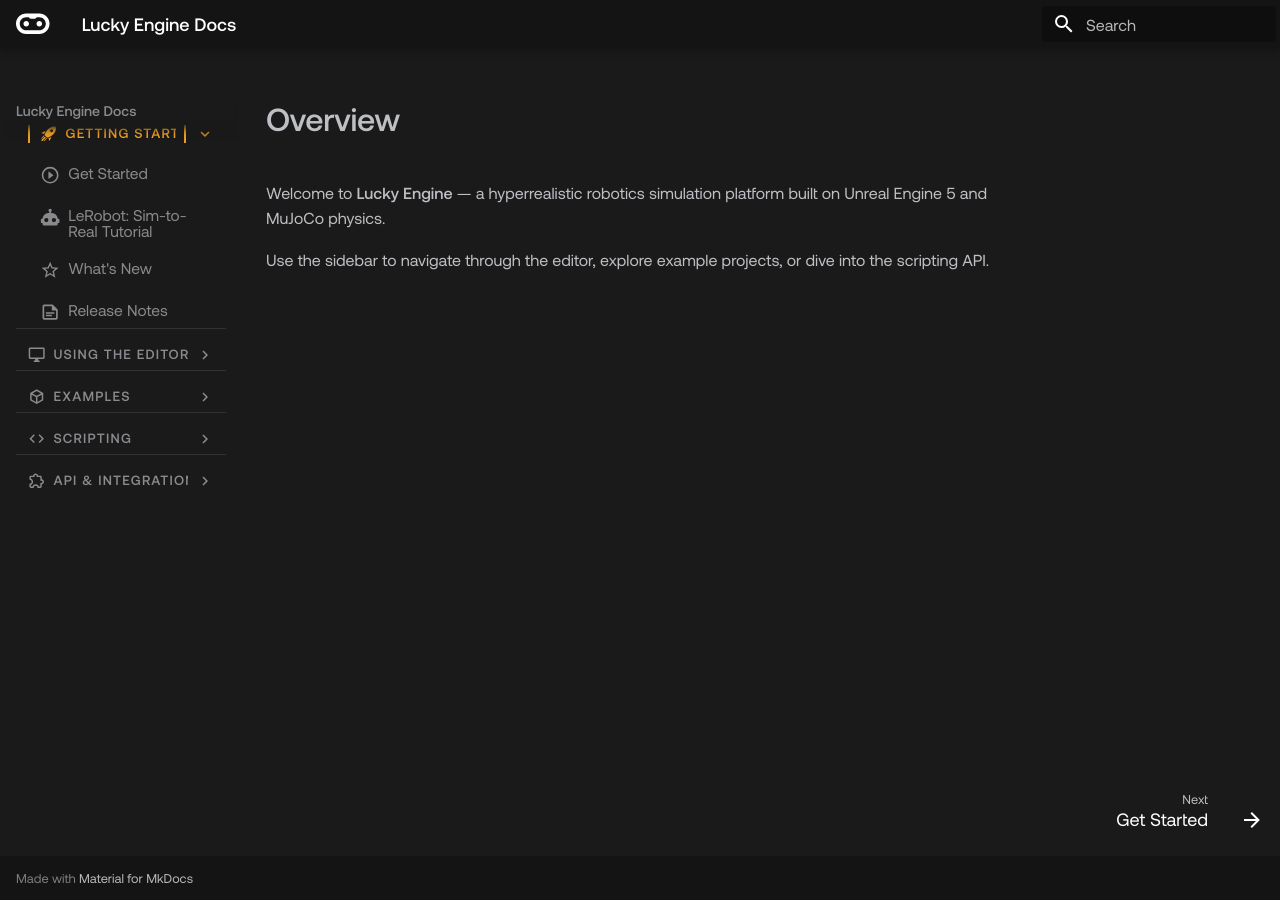
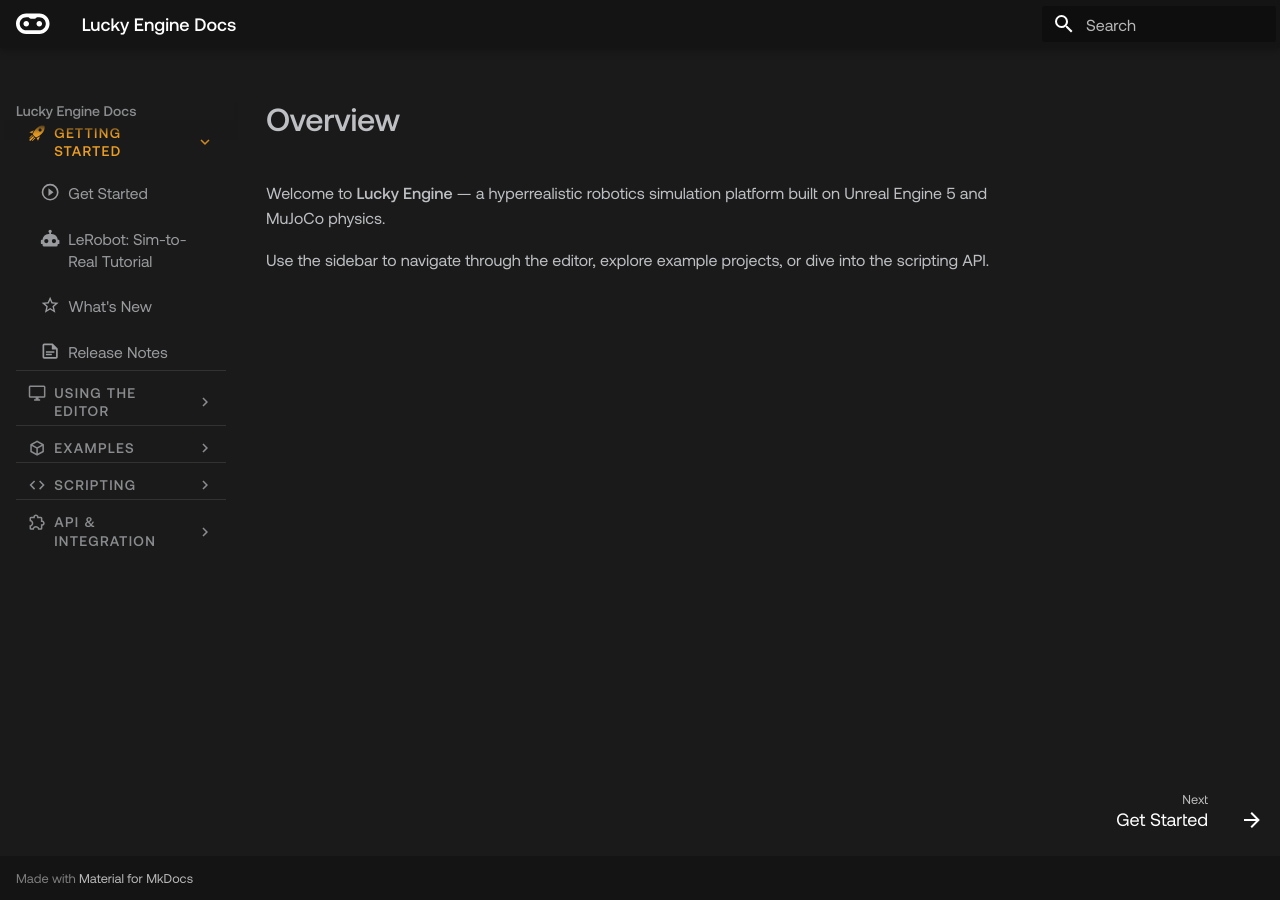
Before and after one commit to ZoreAnuj/luckyrobots-docs, an MkDocs documentation site: the page built from docs/getting-started/index.md, in a window 1280 px wide. Built offline with MkDocs 1.6.1 and Material for MkDocs 9.7.7, drawn with Linux system fonts in a browser that asks for light colours; the version menu is left out.

Commit message:
style(nav): 3-pass fix — preserve text-overflow, fix selector collision, explicit SVG sizing

```diff
--- a/docs/stylesheets/extra.css
+++ b/docs/stylesheets/extra.css
@@ -546,8 +546,10 @@ body { font-synthesis: style; }
 }
 
 /* =====================================================================
-   Sidebar navigation — compact, clean, icon-aligned
-   8pt grid · section labels muted · items tight · active = amber bar
+   Sidebar navigation — compact, clean, minimal
+   3-pass: (1) no flex on .md-ellipsis → text-overflow preserved
+           (2) deep selector on child items → no section-header collision
+           (3) explicit svg sizing, opacity ≥0.78, reduced-motion guard
    ===================================================================== */
 
 /* ─── Section labels ─────────────────────────────────────────────────── */
@@ -555,84 +557,109 @@ body { font-synthesis: style; }
 .md-nav--primary > .md-nav__list > .md-nav__item > label {
   display: flex;
   align-items: center;
+  cursor: pointer;
   text-transform: uppercase;
-  font-size: 0.67rem;
+  font-size: 0.7rem;
   font-weight: 700;
   letter-spacing: 0.09em;
   color: var(--md-default-fg-color--light);
-  padding: 0.85rem 0.6rem 0.3rem;
+  padding: 0.65rem 0.6rem 0.25rem;
   border-top: 1px solid var(--md-default-fg-color--lightest);
   margin-top: 0;
 }
 
-/* Icon + text: single line, truncate if too long */
+/* .md-ellipsis: flex child only — do NOT set display:flex here.
+   Material sets overflow:hidden + text-overflow:ellipsis + white-space:nowrap
+   on this element as a block; overriding display:flex breaks that. */
 .md-nav--primary > .md-nav__list > .md-nav__item > .md-nav__link .md-ellipsis,
 .md-nav--primary > .md-nav__list > .md-nav__item > label .md-ellipsis {
-  display: flex;
-  align-items: center;
-  gap: 0.4rem;
   flex: 1;
   min-width: 0;
-  overflow: hidden;
-  white-space: nowrap;
-  text-overflow: ellipsis;
 }
 
-/* Section icon — font-size drives SVG scale in Material */
+/* Section icon: inline-flex so it flows with the text node inside the
+   block .md-ellipsis and text-overflow still truncates properly */
 .md-nav--primary > .md-nav__list > .md-nav__item > .md-nav__link .md-ellipsis .md-icon,
 .md-nav--primary > .md-nav__list > .md-nav__item > label .md-ellipsis .md-icon {
-  font-size: 0.85rem;
-  flex-shrink: 0;
+  display: inline-flex !important;
+  align-items: center;
+  vertical-align: -0.18em;
+  width: 0.82rem !important;
+  height: 0.82rem !important;
+  font-size: 0.82rem;
+  margin-right: 0.42rem;
   opacity: 0.65;
 }
 
-/* First section: no top divider */
+.md-nav--primary > .md-nav__list > .md-nav__item > .md-nav__link .md-ellipsis .md-icon svg,
+.md-nav--primary > .md-nav__list > .md-nav__item > label .md-ellipsis .md-icon svg {
+  width: 0.82rem !important;
+  height: 0.82rem !important;
+}
+
+/* No top divider on the first section */
 .md-nav--primary > .md-nav__list > .md-nav__item:first-child > .md-nav__link,
 .md-nav--primary > .md-nav__list > .md-nav__item:first-child > label {
   border-top: none;
-  padding-top: 0.25rem;
+  padding-top: 0.2rem;
 }
 
 /* ─── Child page items ───────────────────────────────────────────────── */
-.md-nav--primary .md-nav .md-nav__item .md-nav__link {
+/* Deep path via > .md-nav ensures section headers (direct children of
+   top-level .md-nav__item) are NOT matched — specificity (0,6,0) > (0,4,0) */
+.md-nav--primary > .md-nav__list > .md-nav__item > .md-nav .md-nav__item > .md-nav__link {
   font-size: 0.78rem;
   font-weight: 400;
-  line-height: 1;
+  line-height: 1.4;
   color: var(--md-default-fg-color);
-  padding: 0.3rem 0.6rem;
+  padding: 0.35rem 0.6rem;
   border-radius: 0.25rem;
-  opacity: 0.68;
-  transition: opacity 120ms ease, background-color 120ms ease;
+  opacity: 0.78;
+  transition: opacity 150ms ease, background-color 150ms ease;
 }
 
-.md-nav--primary .md-nav .md-nav__item .md-nav__link:hover {
+.md-nav--primary > .md-nav__list > .md-nav__item > .md-nav .md-nav__item > .md-nav__link:hover {
   opacity: 1;
   background-color: var(--md-default-fg-color--lightest);
 }
 
-/* Icon + text row */
-.md-nav--primary .md-nav .md-nav__item .md-nav__link .md-ellipsis {
-  display: flex;
+/* Child icon: inline-flex + explicit SVG dimensions */
+.md-nav--primary > .md-nav__list > .md-nav__item > .md-nav .md-nav__item > .md-nav__link .md-icon {
+  display: inline-flex !important;
   align-items: center;
-  gap: 0.4rem;
+  vertical-align: -0.15em;
+  width: 0.75rem !important;
+  height: 0.75rem !important;
+  font-size: 0.75rem;
+  margin-right: 0.4rem;
+  opacity: 0.55;
 }
 
-/* Child icon — font-size drives SVG scale */
-.md-nav--primary .md-nav .md-nav__item .md-nav__link .md-icon {
-  font-size: 0.72rem;
-  flex-shrink: 0;
-  opacity: 0.5;
+.md-nav--primary > .md-nav__list > .md-nav__item > .md-nav .md-nav__item > .md-nav__link .md-icon svg {
+  width: 0.75rem !important;
+  height: 0.75rem !important;
 }
 
-/* ─── Active page ────────────────────────────────────────────────────── */
-.md-nav__item .md-nav__link--active {
+/* ─── Active state ───────────────────────────────────────────────────── */
+/* All active links: amber text */
+.md-nav__link--active {
   color: var(--lr-green) !important;
-  font-weight: 500;
   opacity: 1 !important;
-  border-left: 2px solid var(--lr-green);
-  padding-left: calc(0.6rem - 2px) !important;
 }
 
-.md-nav__item .md-nav__link--active .md-icon {
+/* Child items only: inset left accent bar (box-shadow = no layout shift) */
+.md-nav--primary > .md-nav__list > .md-nav__item > .md-nav .md-nav__item > .md-nav__link--active {
+  font-weight: 500;
+  box-shadow: inset 2px 0 0 var(--lr-green);
+}
+
+.md-nav__link--active .md-icon {
   opacity: 0.85 !important;
 }
+
+/* ─── Reduced motion ─────────────────────────────────────────────────── */
+@media (prefers-reduced-motion: reduce) {
+  .md-nav--primary > .md-nav__list > .md-nav__item > .md-nav .md-nav__item > .md-nav__link {
+    transition: none;
+  }
+}
```
